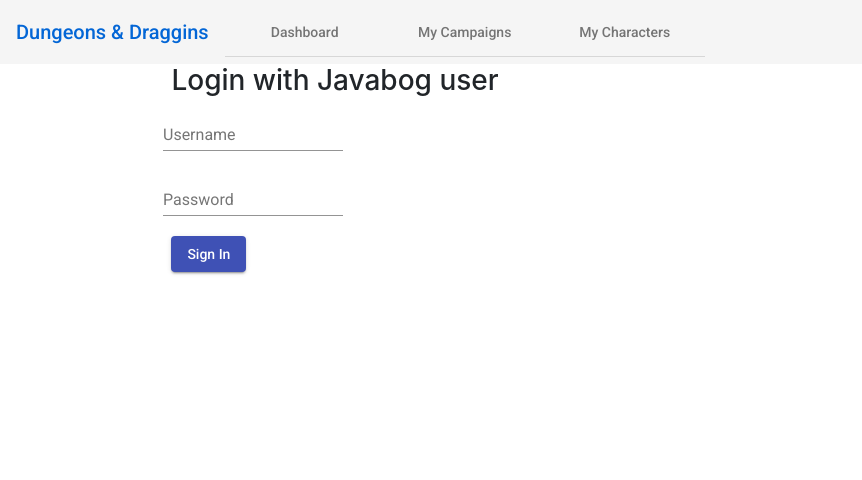
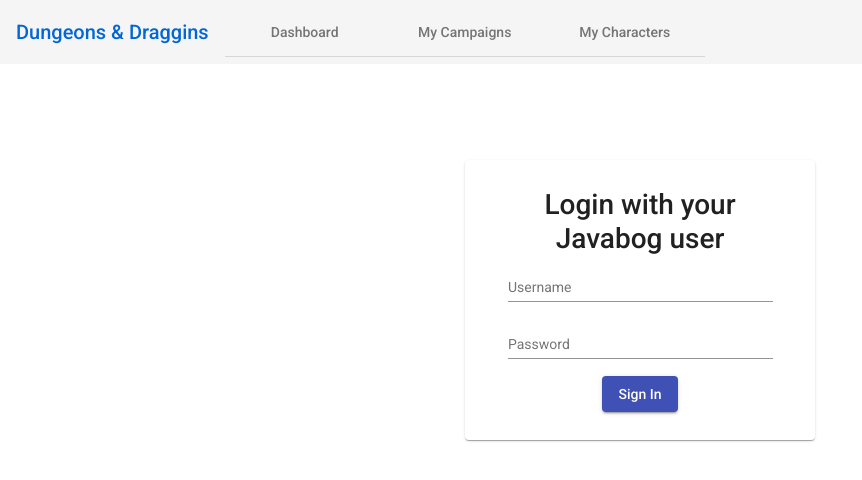
Before and after one commit to JoakimLevorsen/DnDBackend, an Angular app in the folder ClientApp/: page /login in a window 1280 px wide. Shown: the top 480 px of the page, without its empty margins (0-862 px from the left). Built offline with nearby package versions, Linux system fonts and the light colour scheme; no server answers.

Commit message:
Login design

```diff
--- a/ClientApp/src/app/login/login.component.css
+++ b/ClientApp/src/app/login/login.component.css
@@ -1,13 +1,21 @@
+mat-card {
+    margin: 6em auto;
+    text-align: center;
+    align-items: baseline;
+    padding: 28px;
+    max-width: 350px;
+}
+
 .basicFlex {
     display: flex;
     flex: 1;
     flex-direction: column;
     justify-content: center;
-    align-items: center;
+    align-items: baseline;
 }
 
 .inputWidth {
     min-width: 150px;
     max-width: 500px;
-    width: 50%;
+    width: 90%;
 }
--- a/ClientApp/src/app/login/login.component.html
+++ b/ClientApp/src/app/login/login.component.html
@@ -1,16 +1,18 @@
-<div class="basicFlex inputWidth">
-    <!-- <mat-card> -->
-    <!-- <mat-card-content> -->
+<div class="basicFlex">
+    <mat-card>
+        <mat-card-content>
             <form [formGroup]="form" (ngSubmit)="onSubmit()">
-        <h3>Login with Javabog user</h3>
-        <mat-form-field class="basicFlex inputWidth">
+                <h3>Login with your Javabog user</h3>
+                <mat-form-field class="inputWidth">
                     <input matInput type="text" placeholder="Username" />
                 </mat-form-field>
-        <mat-form-field class="basicFlex inputWidth">
+                <mat-form-field class="inputWidth">
                     <input matInput type="text" placeholder="Password" />
                 </mat-form-field>
-        <button mat-raised-button color="primary">Sign In</button>
+                <button mat-raised-button color="primary">
+                    Sign In
+                </button>
             </form>
-    <!-- </mat-card-content> -->
-    <!-- </mat-card> -->
+        </mat-card-content>
+    </mat-card>
 </div>
--- a/ClientApp/src/styles.css
+++ b/ClientApp/src/styles.css
@@ -1,16 +1,18 @@
 /* You can add global styles to this file, and also import other style files */
 
 /* Provide sufficient contrast against white background */
+@import "@angular/material/prebuilt-themes/deeppurple-amber.css";
+
 a {
-  color: #0366d6;
+    color: #0366d6;
 }
 
 code {
-  color: #e01a76;
+    color: #e01a76;
 }
 
 .btn-primary {
-  color: #fff;
-  background-color: #1b6ec2;
-  border-color: #1861ac;
+    color: #fff;
+    background-color: #1b6ec2;
+    border-color: #1861ac;
 }
```
Lines whose indentation alone changed are shown as unchanged.
